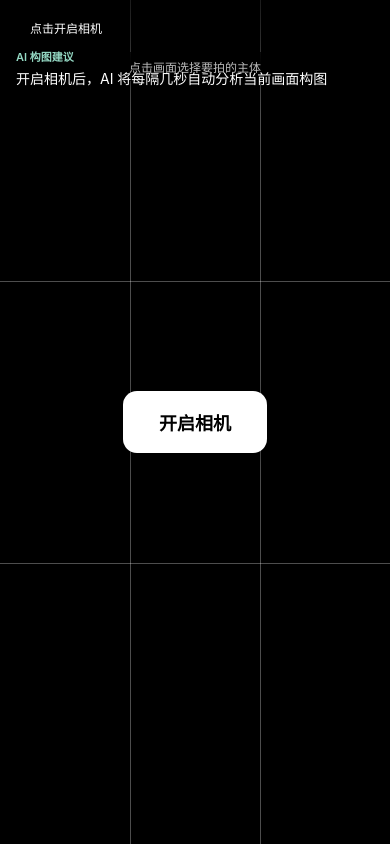
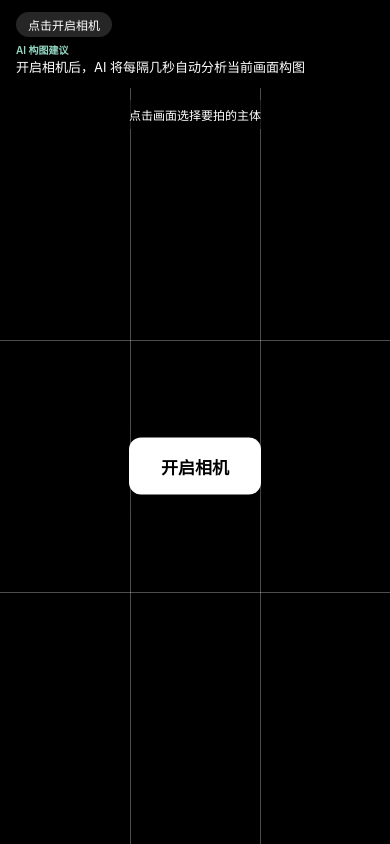
Before and after one commit to zxz22255556-commits/ai-composition-assistant, a website: page index.html in a window 390 px wide. Drawn offline with Linux system fonts and the light colour scheme.

Commit message:
改成iPhone原生相机布局，相机画面不铺满，上下有控制栏

```diff
--- a/index.html
+++ b/index.html
@@ -11,24 +11,21 @@
   html, body { width: 100%; height: 100%; background: #000; color: #fff;
     font-family: -apple-system, BlinkMacSystemFont, "PingFang SC", sans-serif;
     overflow: hidden; position: fixed; }
-  #wrap { position: relative; width: 100vw; height: 100vh; height: 100dvh; }
-  #video { width: 100%; height: 100%; object-fit: cover; display: block; }
+  #wrap { display: flex; flex-direction: column; width: 100vw; height: 100vh; height: 100dvh; background: #000; }
+  #cameraArea { flex: 1; position: relative; overflow: hidden; background: #000; }
+  #video { width: 100%; height: 100%; object-fit: contain; display: block; }
   .grid { position: absolute; inset: 0; pointer-events: none; }
   .grid .v { position: absolute; top: 0; bottom: 0; width: 1px; background: rgba(255,255,255,0.3); }
   .grid .h { position: absolute; left: 0; right: 0; height: 1px; background: rgba(255,255,255,0.3); }
-  #topBar { position: absolute; top: 0; left: 0; right: 0; z-index: 15;
-    background: linear-gradient(to bottom, rgba(0,0,0,0.65), transparent);
-    padding: max(14px, env(safe-area-inset-top)) 16px 24px;
-    pointer-events: none; }
-  #status { display: inline-block; background: rgba(0,0,0,0.5); padding: 5px 14px;
-    border-radius: 20px; font-size: 12px; backdrop-filter: blur(8px); margin-bottom: 8px; }
-  #advice { font-size: 14px; line-height: 1.5; text-shadow: 0 1px 4px rgba(0,0,0,0.8);
-    max-height: 64px; overflow: hidden; }
-  #advice .label { font-size: 11px; color: #94D8C3; font-weight: 600; margin-bottom: 2px; }
-  #flipBtn { position: absolute; top: max(14px, env(safe-area-inset-top)); right: 16px;
-    width: 40px; height: 40px; border-radius: 50%; background: rgba(0,0,0,0.5);
-    border: none; color: #fff; font-size: 18px; cursor: pointer; backdrop-filter: blur(8px);
-    display: none; align-items: center; justify-content: center; z-index: 20; }
+  #topBar { flex-shrink: 0; z-index: 15; background: #000;
+    padding: max(12px, env(safe-area-inset-top)) 16px 12px; pointer-events: none; }
+  #status { display: inline-block; background: rgba(255,255,255,0.15); padding: 4px 12px;
+    border-radius: 20px; font-size: 12px; margin-bottom: 6px; }
+  #advice { font-size: 13px; line-height: 1.4; max-height: 40px; overflow: hidden; }
+  #advice .label { font-size: 10px; color: #94D8C3; font-weight: 600; margin-bottom: 1px; }
+  #flipBtn { width: 48px; height: 48px; border-radius: 50%; background: rgba(255,255,255,0.15);
+    border: none; color: #fff; font-size: 20px; cursor: pointer;
+    display: flex; align-items: center; justify-content: center; flex-shrink: 0; }
   #targetMarker { position: absolute; width: 72px; height: 72px;
     transform: translate(-50%, -50%); pointer-events: none; display: none; z-index: 10; }
   #targetMarker .ring { position: absolute; inset: 0; border: 2.5px solid #4ade80;
@@ -63,17 +60,14 @@
     border-radius: 8px; white-space: nowrap; }
   #lineSvg { position: absolute; inset: 0; width: 100%; height: 100%;
     pointer-events: none; z-index: 8; }
-  #alignTip { position: absolute; top: max(56px, calc(env(safe-area-inset-top) + 48px));
-    left: 50%; transform: translateX(-50%); background: rgba(250,204,21,0.95);
-    color: #0a0a0a; font-size: 14px; font-weight: 700; padding: 8px 20px;
-    border-radius: 20px; display: none; z-index: 20; }
-  #hint { position: absolute; top: max(52px, calc(env(safe-area-inset-top) + 44px));
-    left: 50%; transform: translateX(-50%); background: rgba(0,0,0,0.6);
-    color: #fff; font-size: 12px; padding: 6px 14px; border-radius: 14px;
-    backdrop-filter: blur(8px); white-space: nowrap; z-index: 5; }
-  #bottomBar { position: absolute; bottom: 0; left: 0; right: 0; z-index: 25;
-    background: linear-gradient(to top, rgba(0,0,0,0.7), transparent);
-    padding: 20px 24px max(28px, env(safe-area-inset-bottom));
+  #alignTip { position: absolute; top: 12px; left: 50%; transform: translateX(-50%);
+    background: rgba(250,204,21,0.95); color: #0a0a0a; font-size: 14px; font-weight: 700;
+    padding: 8px 20px; border-radius: 20px; display: none; z-index: 20; }
+  #hint { position: absolute; top: 12px; left: 50%; transform: translateX(-50%);
+    background: rgba(0,0,0,0.6); color: #fff; font-size: 12px; padding: 6px 14px;
+    border-radius: 14px; white-space: nowrap; z-index: 5; }
+  #bottomBar { flex-shrink: 0; z-index: 25; background: #000;
+    padding: 16px 24px max(28px, env(safe-area-inset-bottom));
     display: none; align-items: center; justify-content: space-between; }
   #lastPhoto { width: 48px; height: 48px; border-radius: 8px; overflow: hidden;
     border: 2px solid rgba(255,255,255,0.8); background: rgba(255,255,255,0.1);
@@ -88,7 +82,6 @@
     background: #fff; transition: transform 0.1s ease; }
   #shutterBtn:active { transform: scale(0.92); }
   #shutterBtn:active .inner { transform: scale(0.85); }
-  #rightPlaceholder { width: 48px; height: 48px; }
   #flash { position: absolute; inset: 0; background: #fff; opacity: 0;
     pointer-events: none; z-index: 30; }
   #flash.active { animation: flashAnim 0.3s ease-out; }
@@ -97,14 +90,19 @@
     100% { opacity: 0; }
   }
   #startBtn { position: absolute; top: 50%; left: 50%; transform: translate(-50%,-50%);
-    padding: 18px 36px; font-size: 18px; font-weight: 600; background: #fff; color: #000;
-    border: none; border-radius: 14px; cursor: pointer; box-shadow: 0 4px 20px rgba(0,0,0,0.3);
+    padding: 16px 32px; font-size: 17px; font-weight: 600; background: #fff; color: #000;
+    border: none; border-radius: 12px; cursor: pointer; box-shadow: 0 4px 20px rgba(0,0,0,0.3);
     z-index: 40; }
   #startBtn:active { transform: translate(-50%,-50%) scale(0.96); }
 </style>
 </head>
 <body>
 <div id="wrap">
+  <div id="topBar">
+    <div id="status">点击开启相机</div>
+    <div id="advice"><div class="label">AI 构图建议</div>开启相机后，AI 将每隔几秒自动分析当前画面构图</div>
+  </div>
+  <div id="cameraArea">
     <video id="video" autoplay playsinline muted></video>
     <div class="grid">
       <div class="v" style="left:33.33%"></div>
@@ -112,21 +110,13 @@
       <div class="h" style="top:33.33%"></div>
       <div class="h" style="top:66.66%"></div>
     </div>
-  <div id="topBar">
-    <div id="status">点击开启相机</div>
-    <div id="advice"><div class="label">AI 构图建议</div>开启相机后，AI 将每隔几秒自动分析当前画面构图</div>
-  </div>
-  <button id="flipBtn">⇄</button>
     <div id="targetMarker">
-    <div class="ring"></div>
-    <div class="ring-inner"></div>
-    <div class="cross-h"></div>
-    <div class="cross-v"></div>
+      <div class="ring"></div><div class="ring-inner"></div>
+      <div class="cross-h"></div><div class="cross-v"></div>
       <div class="label">主体放这里</div>
     </div>
     <div id="subjectMarker">
-    <div class="ring"></div>
-    <div class="dot"></div>
+      <div class="ring"></div><div class="dot"></div>
       <div class="label">当前主体</div>
     </div>
     <svg id="lineSvg" xmlns="http://www.w3.org/2000/svg">
@@ -140,12 +130,13 @@
     <div id="alignTip">✓ 构图已对齐</div>
     <div id="hint">点击画面选择要拍的主体</div>
     <div id="flash"></div>
+    <button id="startBtn">开启相机</button>
+  </div>
   <div id="bottomBar">
     <div id="lastPhoto"><span class="placeholder">🖼️</span><img id="lastPhotoImg" alt=""></div>
     <button id="shutterBtn"><div class="inner"></div></button>
-    <div id="rightPlaceholder"></div>
+    <button id="flipBtn">⇄</button>
   </div>
-  <button id="startBtn">开启相机</button>
 </div>
 <script>
 const AI_BASE_URL = 'https://ark.cn-beijing.volces.com/api/v3';
@@ -186,13 +177,14 @@ let subjectX = null;
 let subjectY = null;
 let hasSubject = false;
 const wrap = document.getElementById('wrap');
+const cameraArea = document.getElementById('cameraArea');
 const subjectMarker = document.getElementById('subjectMarker');
 const targetMarker = document.getElementById('targetMarker');
 const guideLine = document.getElementById('guideLine');
 const alignTip = document.getElementById('alignTip');
 const hintEl = document.getElementById('hint');
 function selectSubject(clientX, clientY) {
-  const rect = wrap.getBoundingClientRect();
+  const rect = cameraArea.getBoundingClientRect();
   subjectX = (clientX - rect.left) / rect.width;
   subjectY = (clientY - rect.top) / rect.height;
   subjectX = Math.max(0, Math.min(1, subjectX));
@@ -204,11 +196,11 @@ function selectSubject(clientX, clientY) {
   hintEl.style.display = 'none';
   setTimeout(analyze, 300);
 }
-wrap.addEventListener('click', (e) => {
+cameraArea.addEventListener('click', (e) => {
   if (e.target.closest('button')) return;
   selectSubject(e.clientX, e.clientY);
 });
-wrap.addEventListener('touchstart', (e) => {
+cameraArea.addEventListener('touchstart', (e) => {
   if (e.target.closest('button')) return;
   const t = e.touches[0];
   selectSubject(t.clientX, t.clientY);
@@ -314,7 +306,7 @@ function escapeHtml(s) {
 }
 function updateLine(tx, ty) {
   if (!hasSubject) { guideLine.style.display = 'none'; return; }
-  const rect = wrap.getBoundingClientRect();
+  const rect = cameraArea.getBoundingClientRect();
   const sx = subjectX * rect.width;
   const sy = subjectY * rect.height;
   const ex = tx * rect.width;
```
Lines whose indentation alone changed are shown as unchanged.
